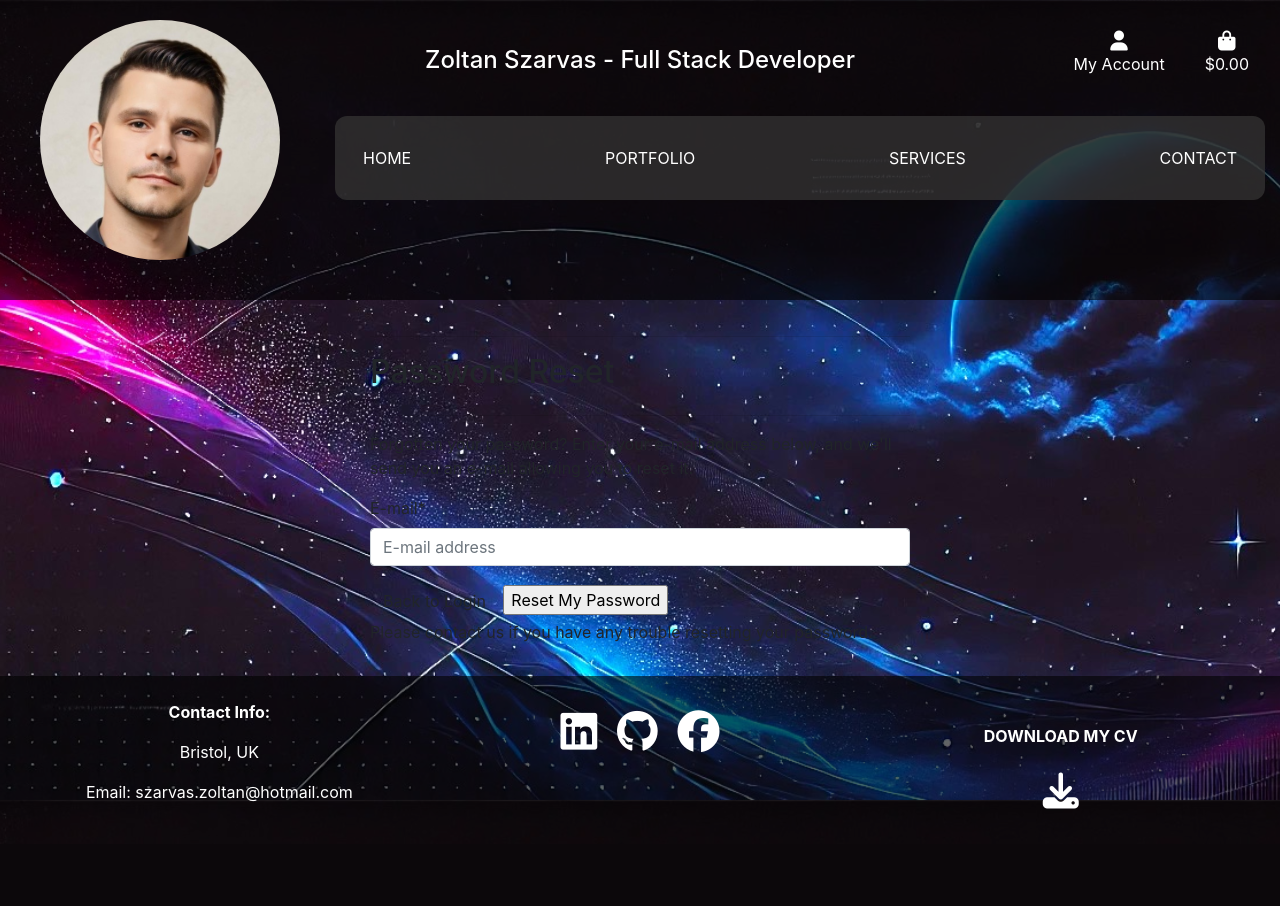
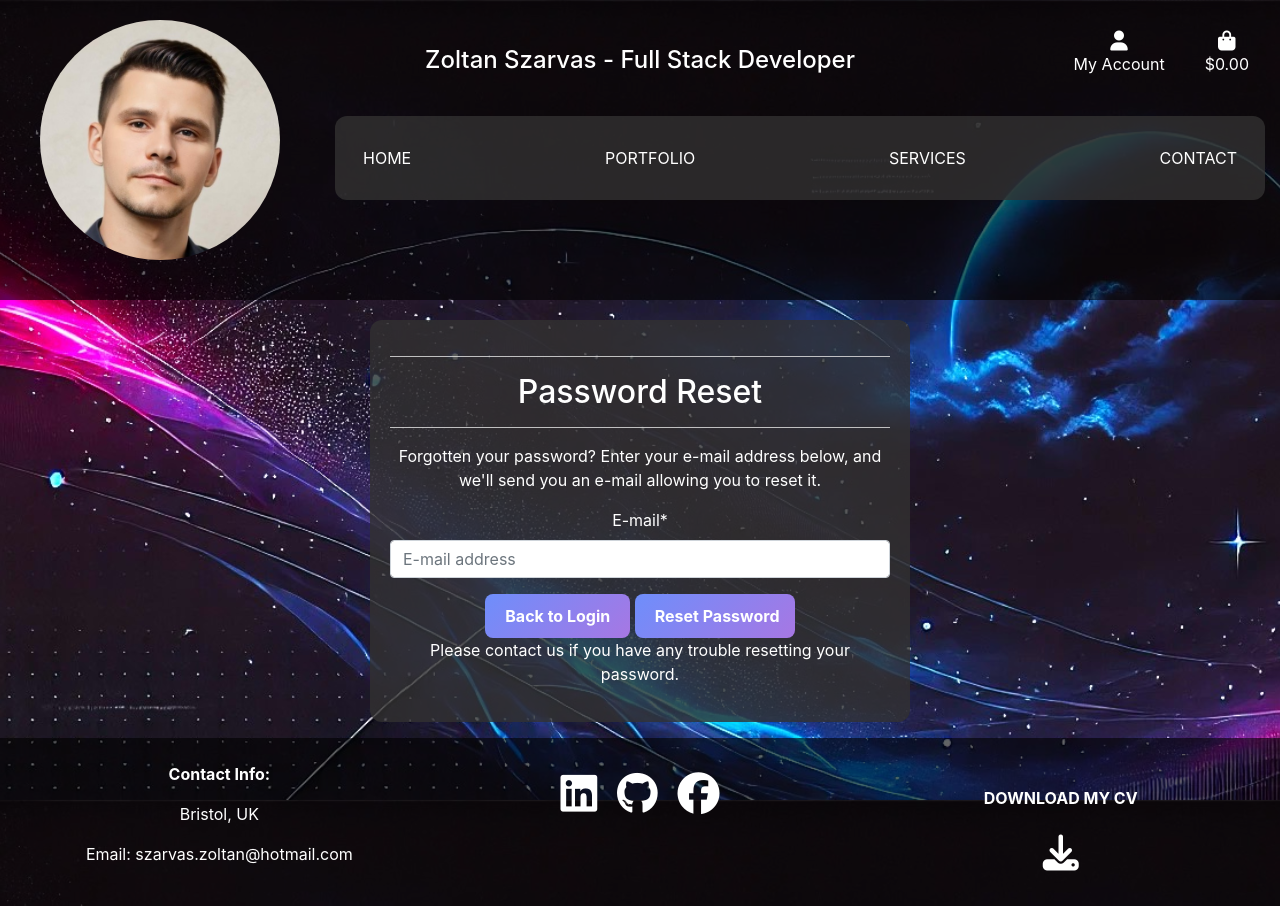
Before and after one commit to ZoltanSzarvas0209/myportfolio, a Django app: page /accounts/password/reset/ in a window 1280 px wide. Before the commit the page ends 818 px from the top, so only its background shows below. Run offline with Django 3.2, Linux system fonts and the light colour scheme; some libraries are stand-ins or nearby versions.

Commit message:
Add style to reset password and corresponding allauth templates

```diff
--- a/templates/allauth/account/login.html
+++ b/templates/allauth/account/login.html
@@ -46,10 +46,10 @@
     {% if redirect_field_value %}
     <input type="hidden" name="{{ redirect_field_name }}" value="{{ redirect_field_value }}" />
     {% endif %}
-    <a class="custom-btn" href="{% url 'home' %}">Home</a>
-    <button class="primaryAction custom-btn" type="submit">{% trans "Sign In" %}</button>
+    <a class="custom-btn text-white text-decoration-none" href="{% url 'home' %}">Home</a>
+    <button class="primaryAction custom-btn text-white text-decoration-none" type="submit">{% trans "Sign In" %}</button>
     <p class="mt-2">
-      <a class="secondaryAction custom-btn" href="{% url 'account_reset_password' %}">{% trans "Forgot Password?" %}</a>
+      <a class="secondaryAction custom-btn text-white text-decoration-none" href="{% url 'account_reset_password' %}">{% trans "Forgot Password?" %}</a>
     </p>
   </form>
 
--- a/templates/allauth/account/logout.html
+++ b/templates/allauth/account/logout.html
@@ -18,7 +18,7 @@
     {% if redirect_field_value %}
     <input type="hidden" name="{{ redirect_field_name }}" value="{{ redirect_field_value }}"/>
     {% endif %}
-    <a class="custom-btn" href="{% url 'home' %}">Cancel</a>
+    <a class="custom-btn text-white text-decoration-none" href="{% url 'home' %}">Cancel</a>
     <button class="custom-btn" type="submit">{% trans 'Sign Out' %}</button>
   </form>
 
--- a/templates/allauth/account/password_reset.html
+++ b/templates/allauth/account/password_reset.html
@@ -7,9 +7,11 @@
 
 {% block inner_content %}
 
-    <hr>
-    <h2 class="logo-font mb-4">{% trans "Password Reset" %}</h2>
-    <hr>
+<div class="custom-bg text-center text-white text-center">
+    <hr class="mb-3 header-div bg-white">
+    <h2>{% trans "Password Reset" %}</h2>
+    <hr class="mb-3 header-div bg-white">
+
     {% if user.is_authenticated %}
     {% include "account/snippets/already_logged_in.html" %}
     {% endif %}
@@ -19,9 +21,10 @@
     <form method="POST" action="{% url 'account_reset_password' %}" class="password_reset">
         {% csrf_token %}
         {{ form|crispy }}
-        <a class="btn btn-outline-black rounded-0" href="{% url 'account_login' %}">Back to Login</a>
-        <input type="submit" value="{% trans 'Reset My Password' %}" />
+        <a class="custom-btn text-decoration-none text-white" href="{% url 'account_login' %}">Back to Login</a>
+        <input class="custom-btn" type="submit" value="{% trans 'Reset Password' %}" />
     </form>
 
     <p>{% blocktrans %}Please contact us if you have any trouble resetting your password.{% endblocktrans %}</p>
+</div>
 {% endblock %}
--- a/templates/allauth/account/signup.html
+++ b/templates/allauth/account/signup.html
@@ -21,8 +21,8 @@
     {% if redirect_field_value %}
     <input type="hidden" name="{{ redirect_field_name }}" value="{{ redirect_field_value }}" />
     {% endif %}
-    <a class="custom-btn" href="{% url 'account_login' %}">Back to Login</a>
-    <button class="custom-btn" type="submit">{% trans "Sign Up" %}</button>
+    <a class="custom-btn text-white text-decoration-none" href="{% url 'account_login' %}">Back to Login</a>
+    <button class="custom-btn text-white text-decoration-none" type="submit">{% trans "Sign Up" %}</button>
   </form>
 
 </div>
```
Also changed, not shown: templates/allauth/account/password_reset_done.html (+6 -3 lines), templates/allauth/account/password_reset_from_key.html (+8 -5 lines), templates/allauth/account/password_reset_from_key_done.html (+8 -2 lines).
